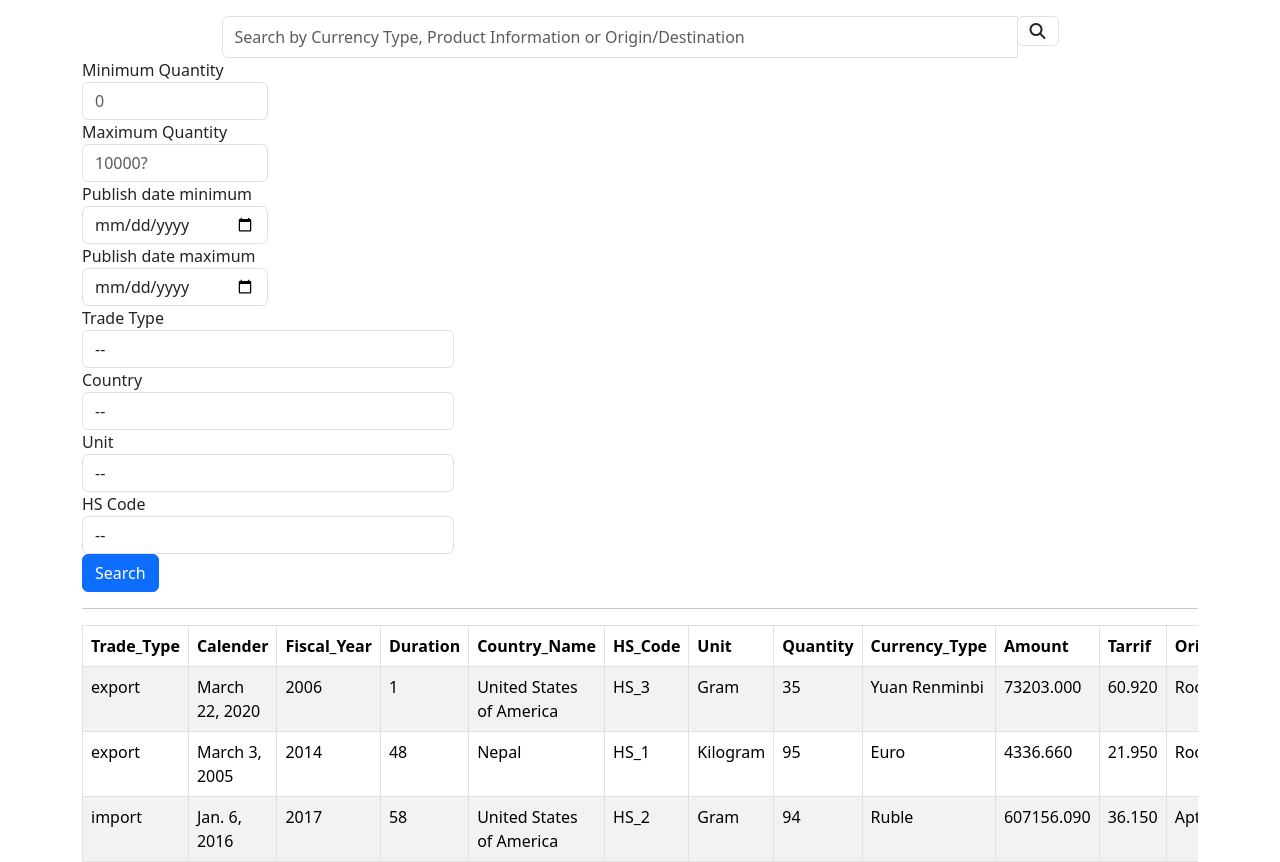
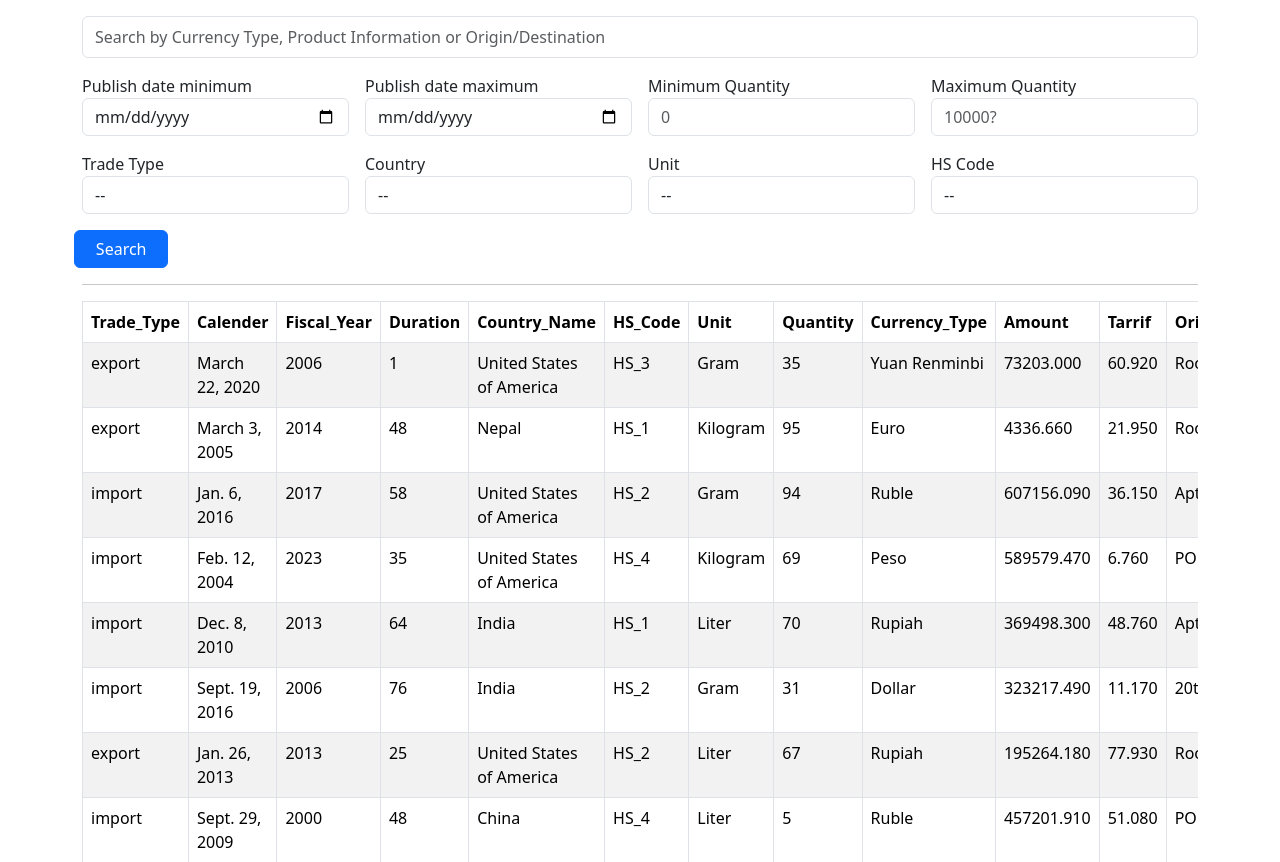
Before and after one commit to SurjanaJ/data-bank, a Django app: page / in a window 1280 px wide. Shown: the part 56-918 px from the top of the page. Run offline with Django 4.2, Linux system fonts and the light colour scheme; data comes from the database, SQL or seed files in the repository; some libraries are stand-ins or nearby versions.

Commit message:
Style Filter Block

```diff
--- a/databank/import_export/templates/import_export/display_table.html
+++ b/databank/import_export/templates/import_export/display_table.html
@@ -2,42 +2,43 @@
 
 {% block content %}
 
-<form method="GET" action=".">
-    <div class="form-row  d-flex justify-content-center">
-        <div class="form-group col-9">
+<form class="row g-3" method="GET" action=".">
+
+    <div class="form-group col-12">
         <div class="input-group">
             <input class="form-control py-2 border-right-0 border" type="search"
                 name="currency_product_originDestination"
                 placeholder="Search by Currency Type, Product Information or Origin/Destination" />
-                <span class="input-group-append">
+            <!-- <span class="input-group-append">
                 <div class="input-group-text bg-transparent">
                     <i class="fa fa-search"></i>
                 </div>
-                </span>
-            </div>
+            </span> -->
         </div>
     </div>
 
-
-    <div class="form-row">
-        <div class="form-group col-md-2 col-lg-2">
-            <label for="viewCountMin">Minimum Quantity</label>
-            <input type="number" min=0 class="form-control" id="viewCountMin" placeholder="0" name="quantity_min">
+    <div class="col-md-3">
+        <label for="date_minimum">Publish date minimum</label>
+        <input type="date" class="form-control" id="date_minimum" name="date_min">
     </div>
-        <div class="form-group col-md-2 col-lg-2">
-            <label for="viewCountMax">Maximum Quantity</label>
-            <input type="number" min=0 class="form-control" id="viewCountMax" placeholder="10000?" name="quantity_max">
-        </div>
-        <div class="form-group col-md-2 col-lg-2">
-            <label for="date_minimum">Publish date minimum</label>
-            <input type="date" class="form-control" id="date_minimum"  name="date_min">
-        </div>
-        <div class="form-group col-md-2 col-lg-2">
+    <div class="col-md-3">
         <label for="date_maximum">Publish date maximum</label>
         <input type="date" class="form-control" id="date_maximum" name="date_max">
     </div>
 
-        <div class="form-group col-md-4">
+        <div class="col-md-3 ">
+            <label for="viewCountMin">Minimum Quantity</label>
+            <input type="number" min=0 class="form-control" id="viewCountMin" placeholder="0" name="quantity_min">
+        </div>
+        <div class="col-md-3 ">
+            <label for="viewCountMax">Maximum Quantity</label>
+            <input type="number" min=0 class="form-control" id="viewCountMax" placeholder="10000?" name="quantity_max">
+        </div>
+
+
+
+
+    <div class="form-group col-md-3">
         <label for="trade_type">Trade Type</label>
         <select id="trade_type" class="form-control" name="trade_type">
             <option selected>--</option>
@@ -47,7 +48,7 @@
         </select>
     </div>
 
-        <div class="form-group col-md-4">
+    <div class="form-group col-md-3">
         <label for="country_category">Country</label>
         <select id="country_category" class="form-control" name="country_category">
             <option selected>--</option>
@@ -57,7 +58,7 @@
         </select>
     </div>
 
-        <div class="form-group col-md-4">
+    <div class="form-group col-md-3">
         <label for="unit_category">Unit</label>
         <select id="unit_category" class="form-control" name="unit_category">
             <option selected>--</option>
@@ -67,7 +68,7 @@
         </select>
     </div>
 
-        <div class="form-group col-md-4">
+    <div class="form-group col-md-3">
         <label for="hs_code">HS Code</label>
         <select id="hs_code" class="form-control" name="hs_code">
             <option selected>--</option>
@@ -77,8 +78,7 @@
         </select>
     </div>
 
-    </div>
-    <button type="submit" class="btn btn-primary">Search</button>
+    <button type="submit" class=" col-1 btn btn-primary">Search</button>
 </form>
 
 <hr>
```
Lines whose indentation alone changed are shown as unchanged.
